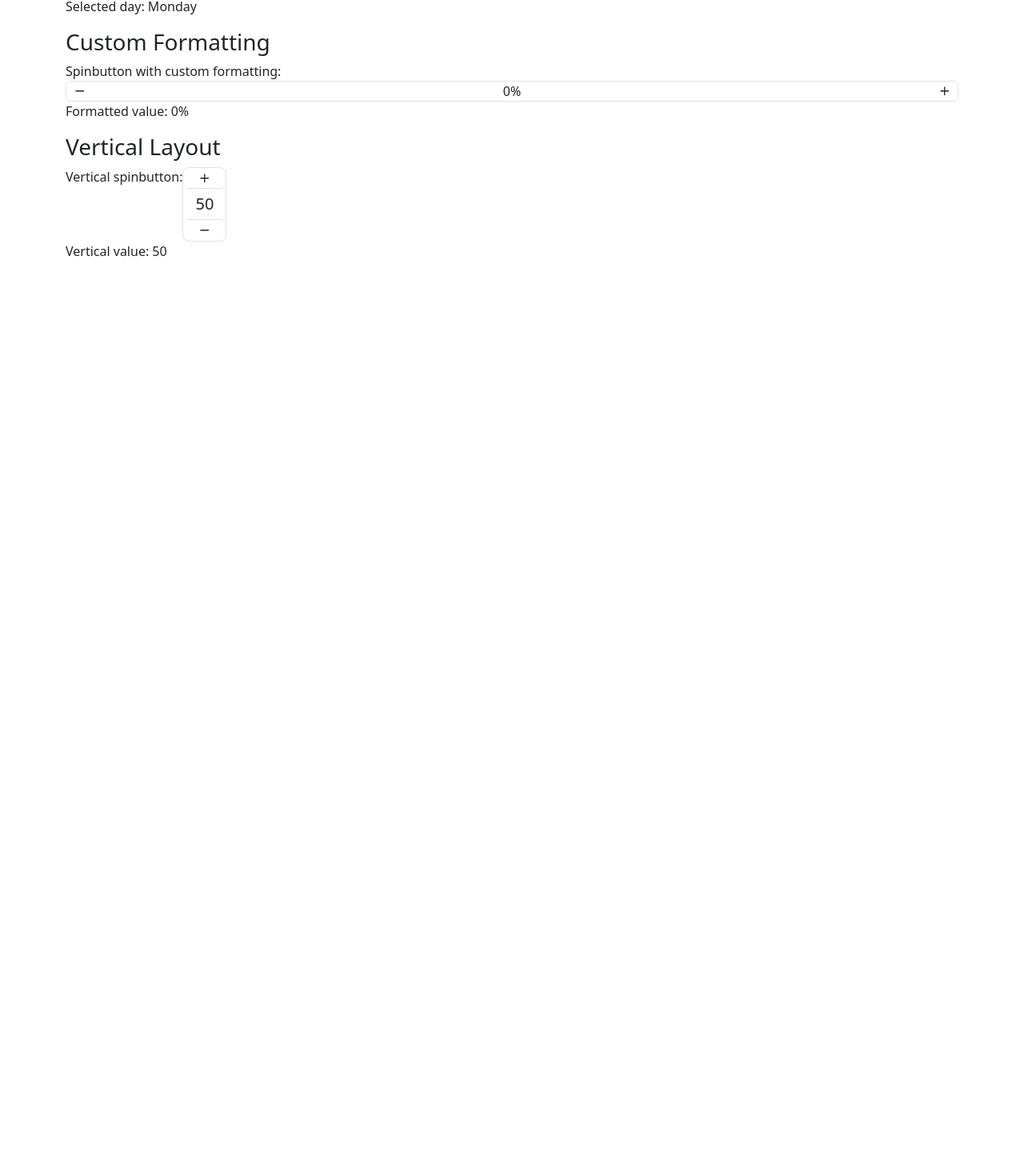
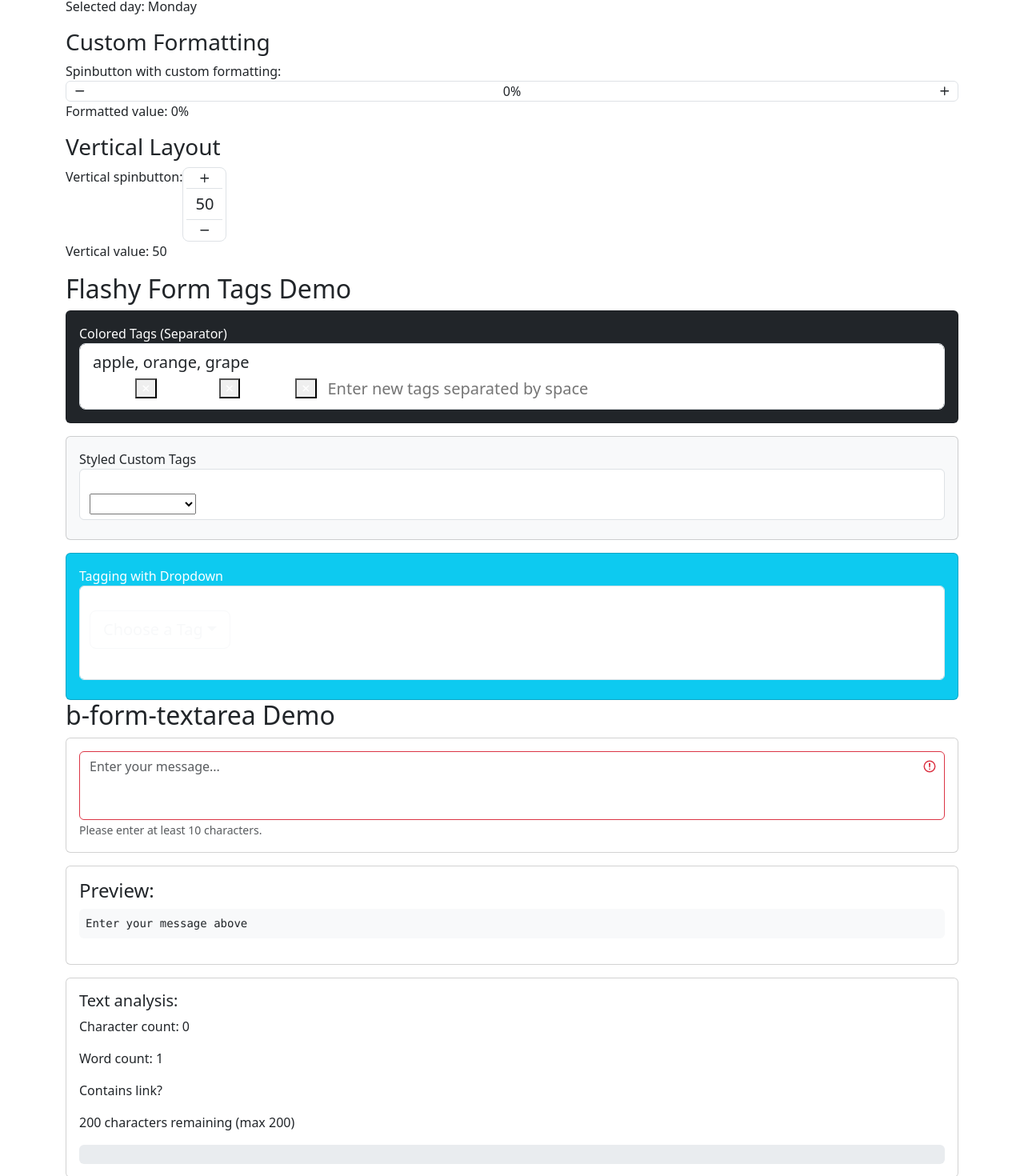
Before and after one commit to JavierDibo/boostrap-vue-proyecto, a Vue app: page /app/forms in a window 1280 px wide. Shown: the part 5581-7051 px from the top of the page at 80% size. Before the commit the page ends 5923 px from the top, so only its background shows below. Built offline with nearby package versions, Linux system fonts and the light colour scheme.

Commit message:
Text area + tags

```diff
--- /dev/null
+++ b/src/components/form/FormTagsDemo.vue
@@ -0,0 +1,98 @@
+<template>
+  <div>
+    <h2>Flashy Form Tags Demo</h2><b-card bg-variant="dark" text-variant="white" class="mb-3">
+    <b-form-group label="Colored Tags (Separator)" label-for="tags-pills-1">
+      <b-form-tags
+          id="tags-pills-1"
+          v-model="value1"
+          separator=" "
+          placeholder="Enter new tags separated by space"
+          tag-variant="success"
+          tag-pills
+          size="lg"
+          add-button-variant="info"
+          remove-on-delete
+      ></b-form-tags>
+    </b-form-group>
+  </b-card>
+
+    <b-card bg-variant="light">
+      <b-form-group label="Styled Custom Tags" label-for="tags-custom-1">
+        <b-form-tags id="tags-custom-1" v-model="value2" no-outer-focus class="mb-2">
+          <template v-slot="{ tags, removeTag }">
+            <ul v-if="tags.length > 0" class="list-inline mb-2">
+              <li v-for="tag in tags" :key="tag" class="list-inline-item">
+                <b-form-tag
+                    @remove="removeTag(tag)"
+                    variant="primary"
+                    class="font-weight-bold"
+                    style="font-size: 1.25rem;"
+                >
+                  <b-icon icon="tag-fill" class="mr-1"></b-icon>{{ tag }}
+                </b-form-tag>
+              </li>
+            </ul>
+            <b-form-select
+                :options="availableOptions"
+                size="lg"
+                class="w-auto"
+                @change="(opt) => tags.indexOf(opt) === -1 ? tags.push(opt) : null"
+            >
+              <template #first>
+                <b-form-select-option :value="null" disabled>Choose a tag...</b-form-select-option>
+              </template>
+            </b-form-select>
+          </template>
+        </b-form-tags>
+      </b-form-group>
+    </b-card>
+
+    <b-card bg-variant="info" text-variant="white" class="mt-3">
+      <b-form-group label="Tagging with Dropdown" label-for="tag-dropdown-1">
+        <b-form-tags id="tag-dropdown-1" v-model="value3" no-outer-focus class="mb-2">
+          <template v-slot="{ tags, addTag, removeTag }">
+            <b-dropdown
+                text="Choose a Tag"
+                block
+                variant="outline-light"
+                class="mb-2"
+                menu-class="w-100"
+                size="lg"
+            >
+              <b-dropdown-item-button v-for="option in options"
+                                      :key="option"
+                                      @click="addTag(option)"
+              >{{ option }}</b-dropdown-item-button>
+            </b-dropdown>
+
+            <div class="d-inline-block" style="font-size: 1.5rem;">
+              <b-form-tag
+                  v-for="tag in tags"
+                  @remove="removeTag(tag)"
+                  :key="tag"
+                  variant="warning"
+                  class="mr-1 mb-1"
+              >{{ tag }}</b-form-tag>
+            </div>
+          </template>
+        </b-form-tags>
+      </b-form-group>
+    </b-card></div>
+</template>
+<script>
+export default {
+  data() {
+    return {
+      value1: ['apple', 'orange', 'grape'],
+      value2: [],
+      value3: [],
+      options: ['Strawberry', 'Blueberry', 'Peach', 'Pear', 'Plum', 'Pineapple']
+    }
+  },
+  computed: {
+    availableOptions() {
+      return this.options.filter(opt => this.value2.indexOf(opt) === -1)
+    }
+  }
+}
+</script>
--- /dev/null
+++ b/src/components/form/FormTextAreaDemo.vue
@@ -0,0 +1,89 @@
+<template>
+  <div>
+    <h2>b-form-textarea Demo</h2>
+
+    <b-card class="mb-3">
+      <b-form-textarea
+          v-model="text"
+          placeholder="Enter your message..."
+          rows="3"
+          max-rows="6"
+          :formatter="formatter"
+          :state="textState"
+      ></b-form-textarea>
+      <b-form-text v-if="!textState">
+        Please enter at least 10 characters.
+      </b-form-text>
+    </b-card>
+
+    <b-card>
+      <h4>Preview:</h4>
+      <pre class="rounded p-2 bg-light">{{ text || 'Enter your message above' }}</pre>
+    </b-card>
+
+    <b-card class="mt-3">
+      <h5>Text analysis:</h5>
+      <p>Character count: {{ charCount }}</p>
+      <p>Word count: {{ wordCount }}</p>
+      <p>
+        Contains link?
+        <b-badge :variant="containsLink ? 'success' : 'danger'">
+          {{ containsLink ? 'Yes' : 'No' }}
+        </b-badge>
+      </p>
+      <p>
+        {{ remainingChars }} character{{ remainingChars === 1 ? '' : 's' }} remaining
+        (max 200)
+      </p>
+      <b-progress
+          :value="charCount"
+          :max="200"
+          :variant="progressVariant"
+          :animated="charCount > 180"
+          height="1.5rem"
+      ></b-progress>
+    </b-card>
+  </div>
+</template>
+
+<script>
+export default {
+  data() {
+    return {
+      text: ''
+    }
+  },
+  computed: {
+    textState() {
+      return this.text.length >= 10
+    },
+    charCount() {
+      return this.text.length
+    },
+    wordCount() {
+      return this.text.trim().split(/\s+/).length
+    },
+    remainingChars() {
+      return 200 - this.charCount
+    },
+    progressVariant() {
+      if (this.charCount < 180) {
+        return 'success'
+      } else if (this.charCount < 190) {
+        return 'warning'
+      } else {
+        return 'danger'
+      }
+    },
+    containsLink() {
+      const linkRegex = /(https?:\/\/\S+)/g
+      return linkRegex.test(this.text)
+    }
+  },
+  methods: {
+    formatter(value) {
+      return value.toLowerCase().replace(/(?:https?|ftp):\/\/[\n\S]+/g, '<link>')
+    }
+  }
+}
+</script>
--- a/src/views/FormsView.vue
+++ b/src/views/FormsView.vue
@@ -13,6 +13,8 @@
       <FormRatingDemo />
       <FormSelectDemo />
       <FormSpinbuttonDemo />
+      <FormTagsDemo />
+      <FormTextAreaDemo />
     </div>
   </b-container>
 </template>
@@ -30,6 +32,8 @@ import FormRadioDemo from "@/components/form/FormRadioDemo.vue";
 import FormRatingDemo from "@/components/form/FormRatingDemo.vue";
 import FormSelectDemo from "@/components/form/FormSelectDemo.vue";
 import FormSpinbuttonDemo from "@/components/form/FormSpinbuttonDemo.vue";
+import FormTagsDemo from "@/components/form/FormTagsDemo.vue";
+import FormTextAreaDemo from "@/components/form/FormTextAreaDemo.vue";
 export default {
   components: {
     FormSelectDemo,
@@ -41,7 +45,9 @@ export default {
     FormCheckboxDemo,
     FormInputDemo,
     FormDemo,
-    FormSpinbuttonDemo
+    FormSpinbuttonDemo,
+    FormTagsDemo,
+    FormTextAreaDemo,
   },
 };
 </script>
```
